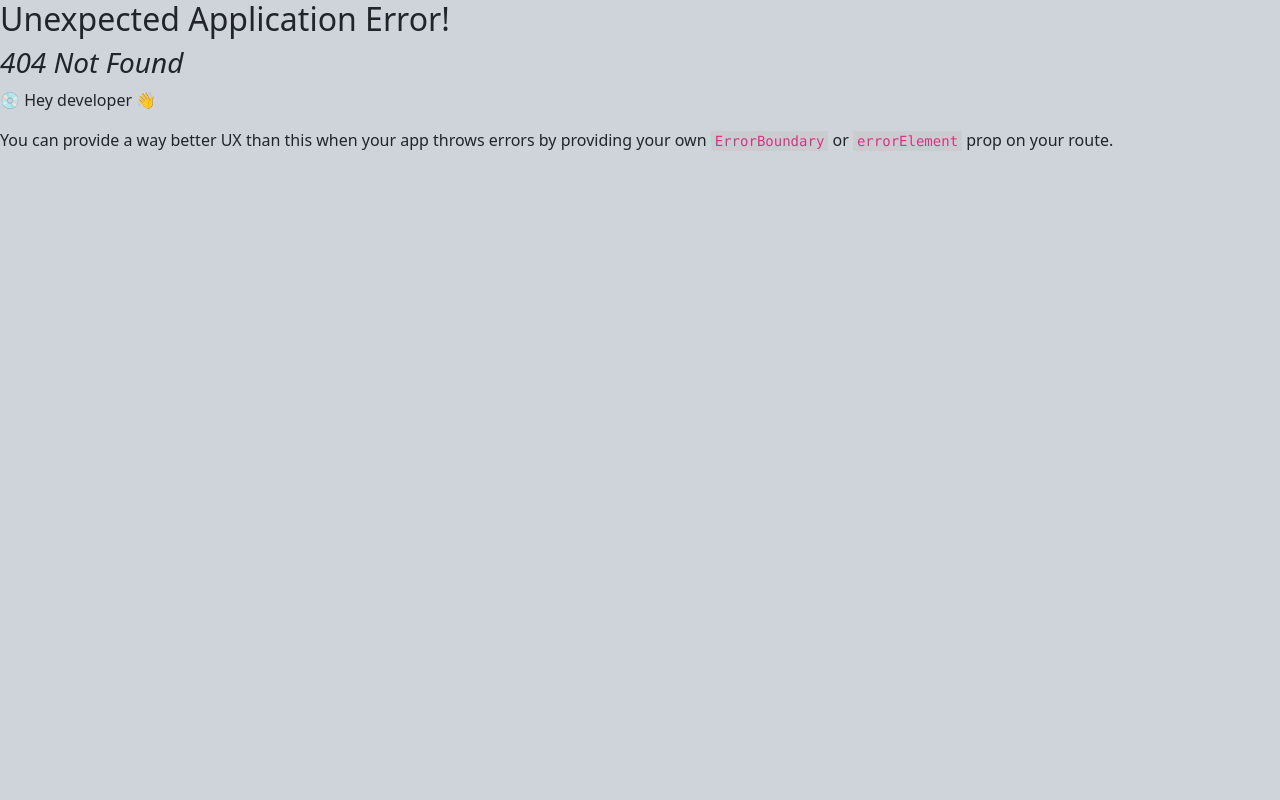
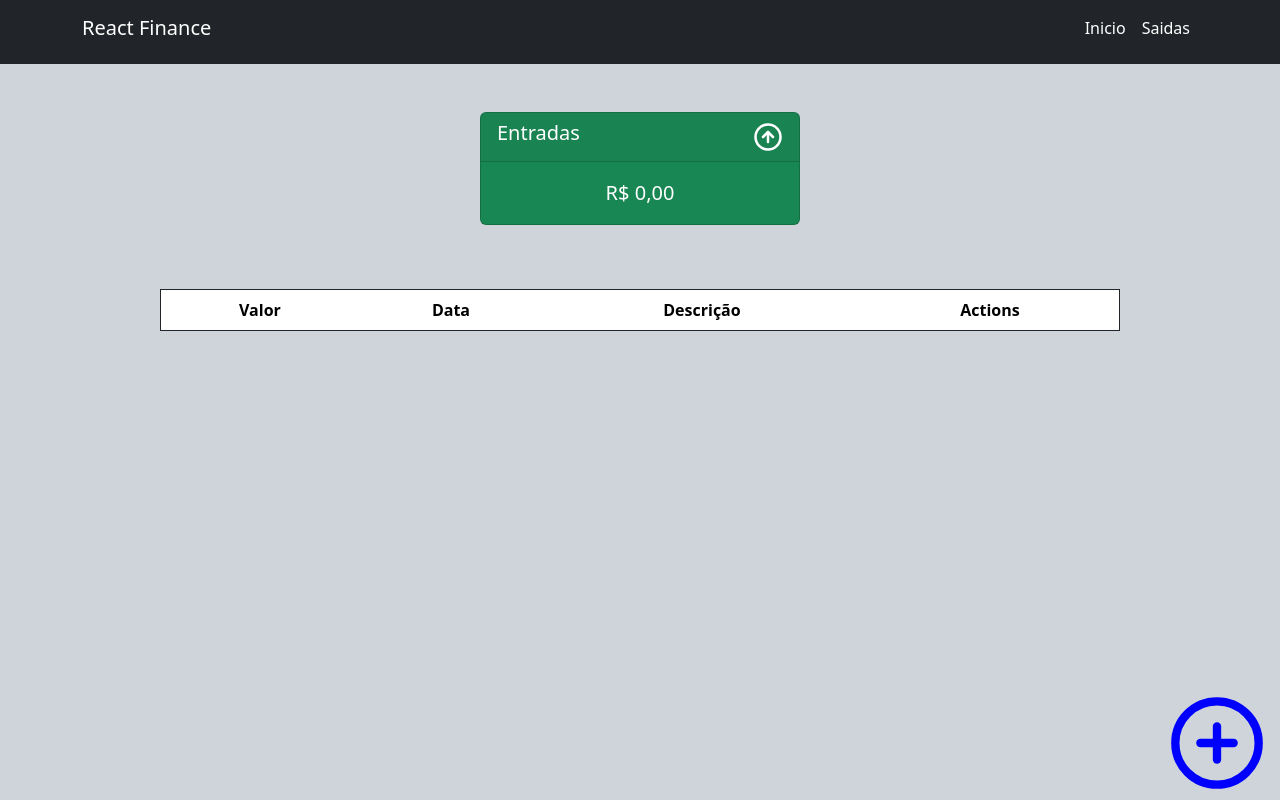
Before and after one commit to joaov1ct0r/react-finance, a React (Vite) app: page /entradas in a window 1280 px wide. Before the commit this address had no page. Built offline with nearby package versions, Linux system fonts and the light colour scheme.

Commit message:
feat: page Entradas criado

```diff
--- a/src/components/ListEach.tsx
+++ b/src/components/ListEach.tsx
@@ -9,7 +9,7 @@ interface IListEachProps {
   type: string;
 }
 
-export default function List({ type }: IListEachProps): JSX.Element {
+export default function ListEach({ type }: IListEachProps): JSX.Element {
   const finances: Finance[] = useSelector((state: ReduxState) => {
     return state;
   });
--- a/src/main.tsx
+++ b/src/main.tsx
@@ -4,6 +4,7 @@ import { Provider } from "react-redux";
 import store from "./store";
 import { createBrowserRouter, RouterProvider } from "react-router-dom";
 import Home from "./pages/Home";
+import Entradas from "./pages/Entradas";
 
 const router = createBrowserRouter([
   {
@@ -11,8 +12,8 @@ const router = createBrowserRouter([
     element: <Home />,
   },
   {
-    path: "/teste",
-    element: <div>Testes</div>,
+    path: "/entradas",
+    element: <Entradas />,
   },
 ]);
 
--- /dev/null
+++ b/src/pages/Entradas.tsx
@@ -0,0 +1,22 @@
+import React from "react";
+import Header from "../components/Header";
+import CardPositive from "../components/CardPositive";
+import ListEach from "../components/ListEach";
+import ModalButton from "../components/ModalButton";
+import Modal from "../components/Modal";
+
+export default function Entradas(): JSX.Element {
+  return (
+    <div>
+      <Header links={["Inicio", "Saidas"]} />
+      <div className="d-flex justify-content-evenly mt-5">
+        <CardPositive />
+      </div>
+      <div className="d-flex justify-content-center mt-5">
+        <ListEach type="positive" />
+      </div>
+      <ModalButton />
+      <Modal />
+    </div>
+  );
+}
```
